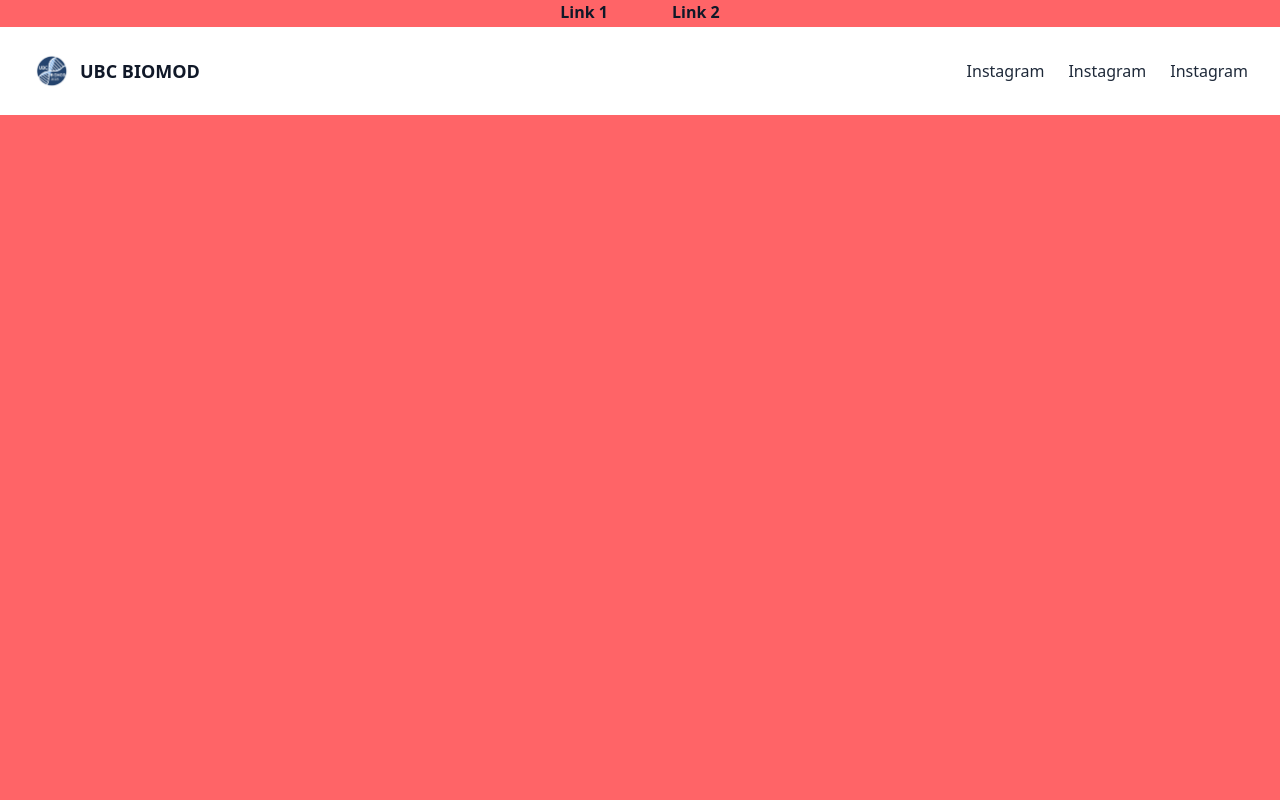
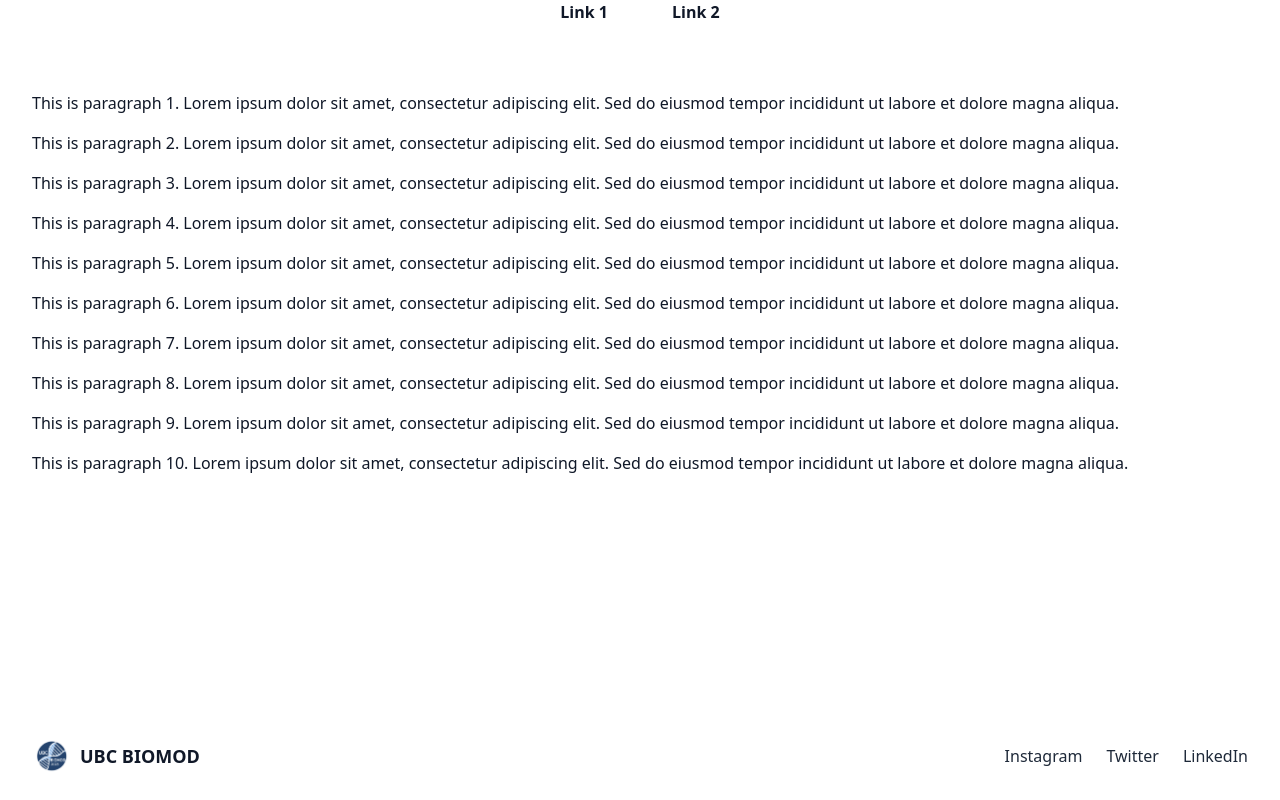
Before and after one commit to ubc-biomod/biomod2025, a React (Vite) app: page / in a window 1280 px wide. Built offline with nearby package versions, Linux system fonts and the light colour scheme.

Commit message:
-added routing and clean up a bit more

```diff
--- a/package.json
+++ b/package.json
@@ -14,6 +14,8 @@
     "react": "^19.0.0",
     "react-dom": "^19.0.0",
     "react-icons": "^5.5.0",
+    "react-router": "^7.6.1",
+    "react-router-dom": "^7.6.1",
     "sharp": "^0.32.5",
     "tailwindcss": "^4.1.6"
   }
--- a/src/App.tsx
+++ b/src/App.tsx
@@ -1,38 +1,18 @@
-import React from 'react';
-import Footer from "./components/FooterComponent";
-import Card from "./components/reusable/Card"
-import Navbar from './components/Navbar';
-import { Link } from './components/Navbar';
 
-const links: Link[] = [
-  {
-    href: "https://www.google.com",
-    title: "Link 1"
-  },
-  {
-    href: "https://www.google.com",
-    title: "Link 2"
-  }
-];
+import { BrowserRouter as Router, Routes, Route } from 'react-router-dom';
 
-const currentBase: string = "haha";
-
-const callToActionLink: Link = {
-  href: "https://www.google.com",
-    title: "Call to Action Link"
-}
-
-const isNormalPage: boolean = true
-
+import MainPage from './pages/MainPage';
+import SponsorsPage from './pages/SponsorsPage';
 
 function App() {
   return (
-    <div className="flex flex-col min-h-screen">
-      <main className="flex-grow bg-red-400">
-        <Navbar links={links} currentBase={currentBase} callToActionLink={callToActionLink} isNormalPage={isNormalPage} />
-        <Footer links={[{title: "Instagram", href: "https://www.ubcbiomod.com"}, {title: "Instagram", href: "https://www.ubcbiomod.com"}, {title: "Instagram", href: "https://www.ubcbiomod.com"}]} />
-      </main>
-    </div>
+    <Router>
+      <Routes>
+        <Route path="/" element={<MainPage />} />
+        <Route path="/sponsors" element={<SponsorsPage />} />
+
+      </Routes>
+    </Router>
   );
 }
 
--- /dev/null
+++ b/src/layout/NormalLayout.tsx
@@ -0,0 +1,26 @@
+import React, { ReactNode } from 'react';
+
+interface LayoutProps {
+  header: ReactNode;
+  children: ReactNode;
+  footer: ReactNode;
+}
+
+export default function NormalLayout({ header, children, footer }: LayoutProps) {
+  return (
+    <div className="min-h-screen flex flex-col">
+
+      <header className="flex-shrink-0">
+        {header}
+      </header>
+
+      <main className="flex-grow">
+        {children}
+      </main>
+
+      <footer className="flex-shrink-0">
+        {footer}
+      </footer>
+    </div>
+  );
+}
--- /dev/null
+++ b/src/pages/MainPage.tsx
@@ -0,0 +1,66 @@
+import React from 'react';
+import NormalLayout from '../layout/NormalLayout';
+import Footer from "../components/FooterComponent";
+import Navbar from '../components/Navbar';
+import { Link } from '../components/Navbar';
+
+const links: Link[] = [
+  {
+    href: "https://www.google.com",
+    title: "Link 1"
+  },
+  {
+    href: "https://www.google.com",
+    title: "Link 2"
+  }
+];
+
+const currentBase: string = "filler";
+
+const callToActionLink: Link = {
+  href: "https://www.google.com",
+  title: "Call to Action Link"
+}
+
+const isNormalPage: boolean = true;
+
+function MainPage() {
+  return (
+    <NormalLayout
+      header={
+        <Navbar
+          links={links}
+          currentBase={currentBase}
+          callToActionLink={callToActionLink}
+          isNormalPage={isNormalPage}
+        />
+      }
+      footer={
+        <Footer
+          links={[
+            {title: "Instagram", href: "https://www.ubcbiomod.com"},
+            {title: "Twitter", href: "https://www.ubcbiomod.com"},
+            {title: "LinkedIn", href: "https://www.ubcbiomod.com"}
+          ]}
+        />
+      }
+    >
+
+      {/* Place content of page here!!!! (if using this layout) */}
+      <div className="p-8">
+
+        <div className="mt-8 space-y-4">
+          {Array.from({ length: 10 }, (_, i) => (
+            <p key={i}>
+              This is paragraph {i + 1}. Lorem ipsum dolor sit amet, consectetur adipiscing elit.
+              Sed do eiusmod tempor incididunt ut labore et dolore magna aliqua.
+            </p>
+          ))}
+        </div>
+      </div>
+      {/* End of content for page!!! */}
+    </NormalLayout>
+  );
+}
+
+export default MainPage;
--- /dev/null
+++ b/src/pages/SponsorsPage.tsx
@@ -0,0 +1,9 @@
+function SponsorsPage() {
+    return (
+        <div>
+            Hello world
+        </div>
+    )
+}
+
+export default SponsorsPage;
```
Also changed, not shown: 1 other file (tests, documents, lock files or other folders).
